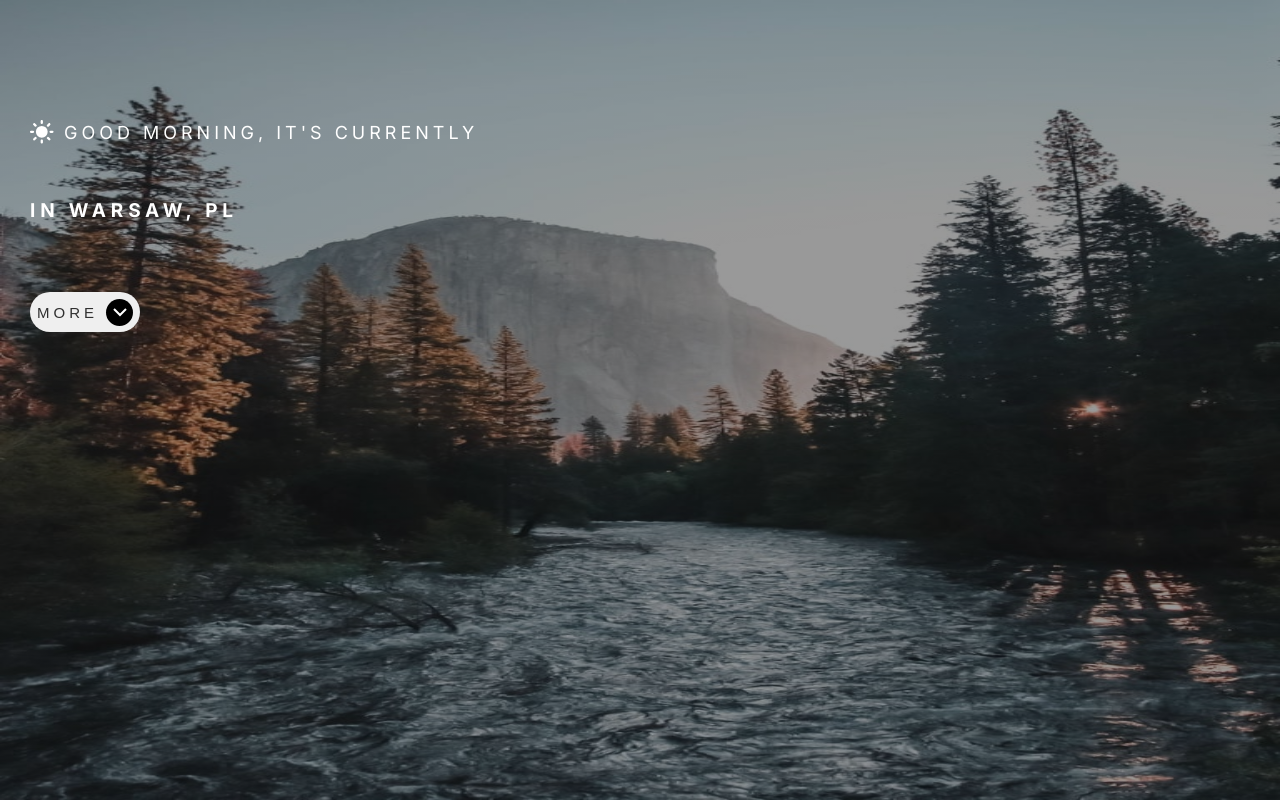
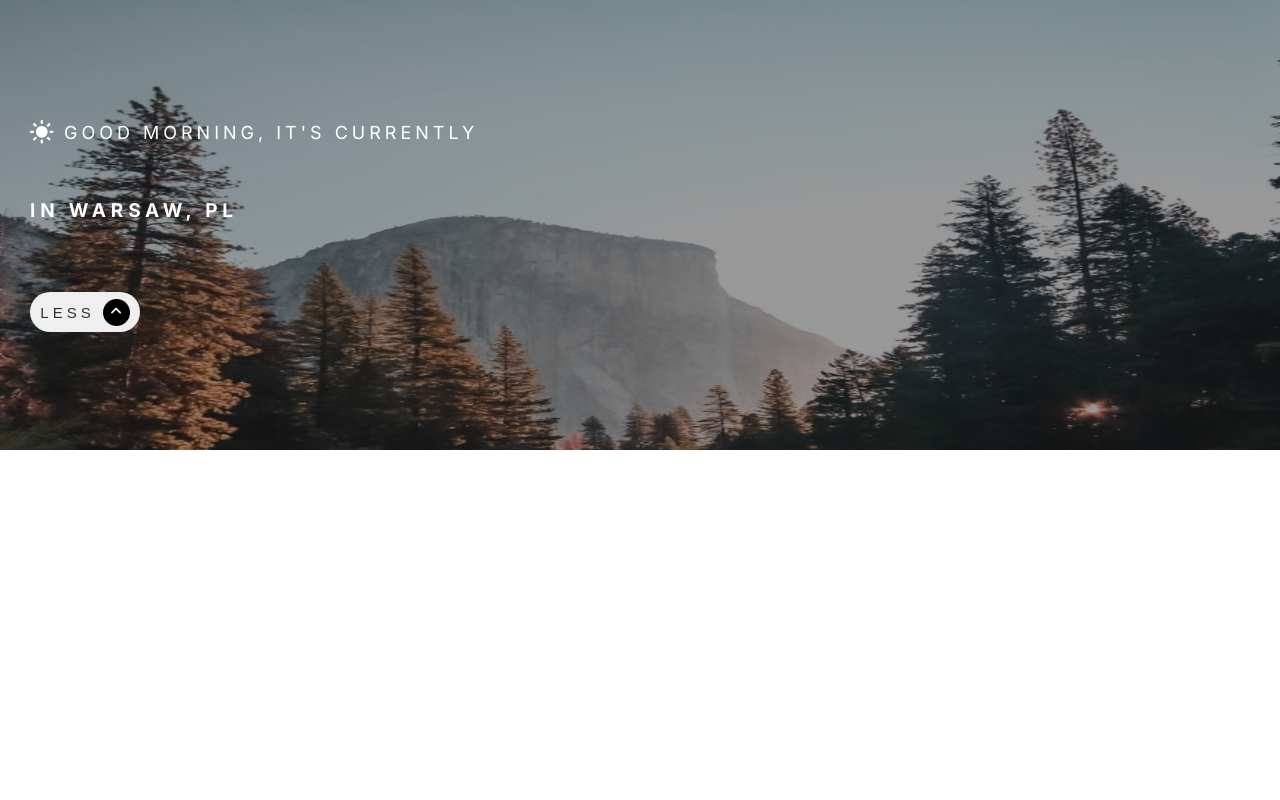
Before and after one commit to edekjdk/api-cloak, a plain HTML site: page index.html in a window 1280 px wide. Both pictures are taken after a click on the button "MORE". Drawn offline with Linux system fonts and the light colour scheme; no server answers.

Commit message:
added more information basic functionality

```diff
--- a/app/app.js
+++ b/app/app.js
@@ -9,6 +9,7 @@ const showMoreButton = document.querySelector('.show-more-button');
 const quouteText = document.querySelector('.quoute__text');
 const quouteAuthor = document.querySelector('.quoute__author');
 const quouteRefresh = document.querySelector('.quoute__refresh');
+const moreInformation = document.querySelector('.more-information');
 let time;
 let city;
 let country;
@@ -166,6 +167,15 @@ const showMore = () => {
   // console.log('jebac patricka cwela');
   quoute.classList.toggle('quoute--active');
   cloakCon.classList.toggle('cloak--active');
+  moreInformation.classList.toggle('more-information--active');
+  if (cloakCon.classList.contains('cloak--active')) {
+    showMoreButton.innerHTML =
+      '<h6>less</h6><div class="show-more-button__circle"><i class="fa-solid fa-angle-up" style="color: #ffffff;"></i></div>';
+  } else {
+    showMoreButton.innerHTML =
+      '<h6>more</h6><div class="show-more-button__circle"><i class="fa-solid fa-angle-down" style="color: #ffffff;"></i></div>';
+    // '<h6>more</h6><div class="show-more-button__circle"><img src="assets/desktop/icon-arrow-down.svg" alt="arrowdown"></div>';
+  }
 };
 
 showMoreButton.addEventListener('click', showMore);
--- a/index.html
+++ b/index.html
@@ -8,6 +8,9 @@
   <link rel="preconnect" href="https://fonts.googleapis.com">
   <link rel="preconnect" href="https://fonts.gstatic.com" crossorigin>
   <link href="https://fonts.googleapis.com/css2?family=Inter:wght@400;700&display=swap" rel="stylesheet">
+  <link rel="stylesheet" href="https://cdnjs.cloudflare.com/ajax/libs/font-awesome/6.4.0/css/all.min.css"
+    integrity="sha512-iecdLmaskl7CVkqkXNQ/ZH/XLlvWZOJyj7Yy7tcenmpD1ypASozpmT/E0iPtmFIB46ZmdtAc9eNBvH0H/ZpiBw=="
+    crossorigin="anonymous" referrerpolicy="no-referrer" />
   <link rel="stylesheet" href="dist/style.css">
   <title>Document</title>
 </head>
@@ -43,7 +46,8 @@
         <button class="show-more-button">
           <h6>more</h6>
           <div class="show-more-button__circle">
-            <img src="assets/desktop/icon-arrow-down.svg" alt="arrowdown">
+            <!-- <img src="assets/desktop/icon-arrow-down.svg" alt="arrowdown"> -->
+            <i class="fa-solid fa-angle-down" style="color: #ffffff;"></i>
           </div>
         </button>
       </section>
--- a/scss/layout/_style.scss
+++ b/scss/layout/_style.scss
@@ -188,3 +188,19 @@ main {
     justify-content: center;
   }
 }
+
+.more-information {
+  min-width: 100vw;
+  min-height: f.rem(350);
+  background-color: white;
+  position: absolute;
+  bottom: 0;
+  left: 0;
+  transform: translateY(350px);
+  // transition: ease-in-out 0.3s;
+  transition: transform 0.3s;
+
+  &--active {
+    transform: translateY(0);
+  }
+}
```
Also changed, not shown: dist/style.css, 1 other file.
